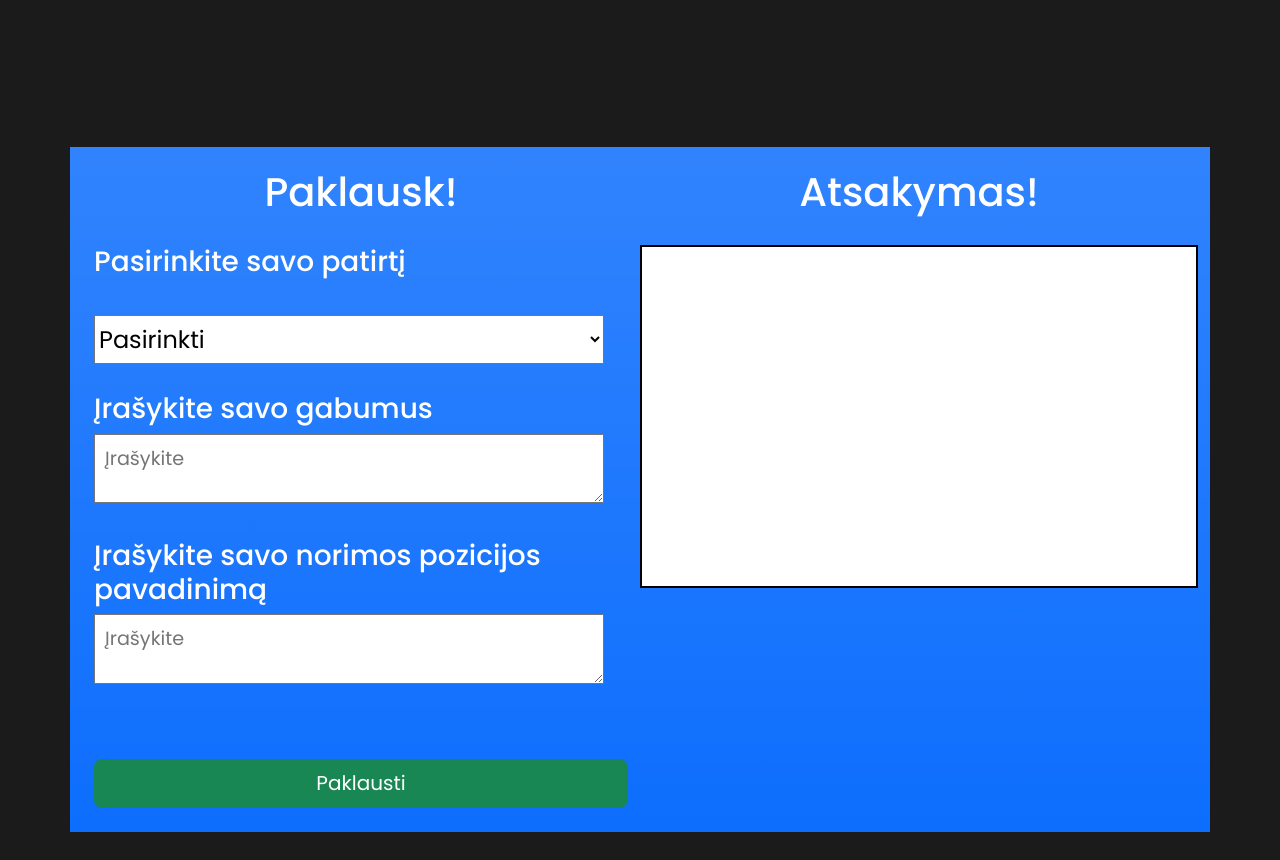
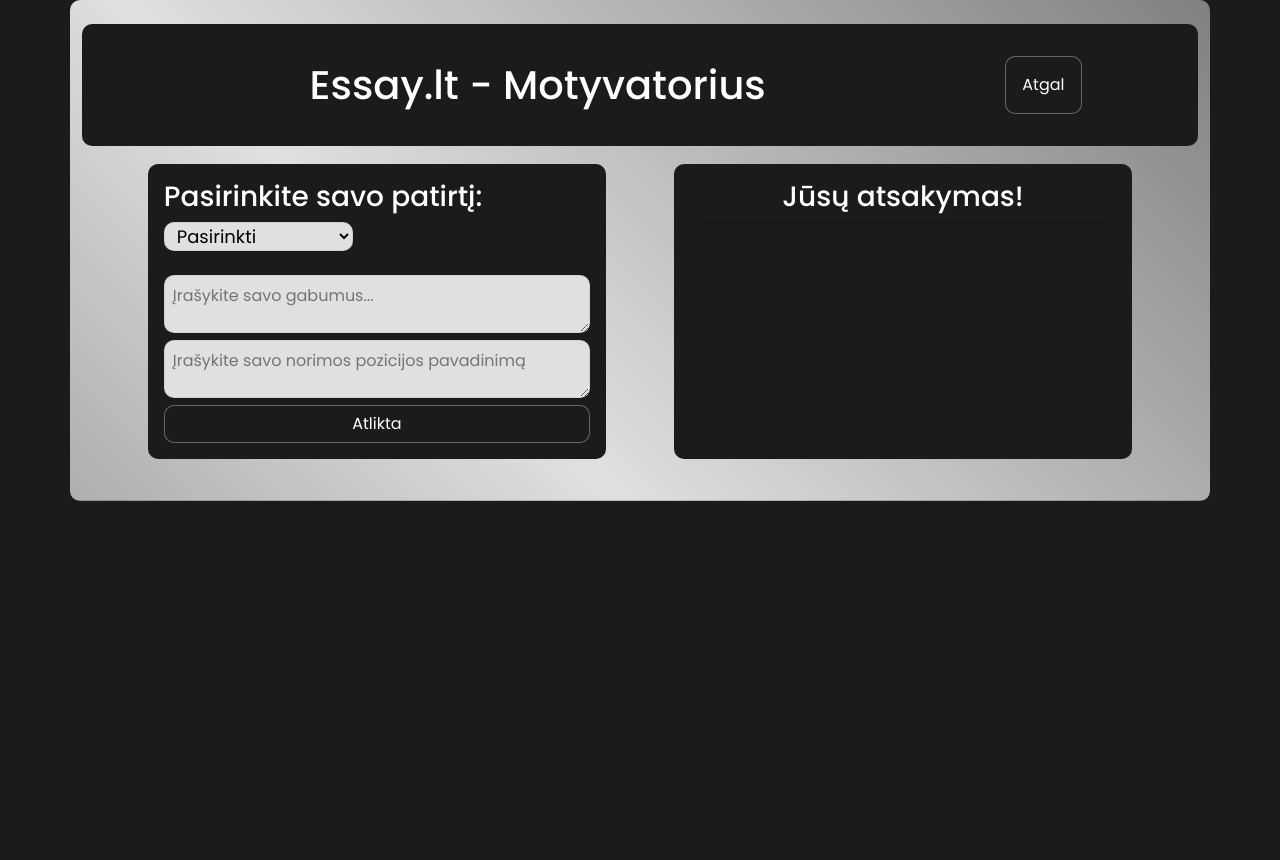
Before and after one commit to Erneeh/Essay-1, a Django app: page /motyvacinis/ in a window 1280 px wide. Shown: the part 120-980 px from the top of the page. Run offline with Django 3.2, Linux system fonts and the light colour scheme; some libraries are stand-ins or nearby versions.

Commit message:
COMPLETED

```diff
--- a/Projektas/myapp/templates/motyvacinis.html
+++ b/Projektas/myapp/templates/motyvacinis.html
@@ -7,83 +7,55 @@
     <meta name="viewport" content="width=device-width, initial-scale=1.0">
     <title>Chatbot - Essay.lt</title>
     {% load static %}
-    <link rel="stylesheet" href="{% static 'css/chatbot.css' %}">
+    <link rel="stylesheet" href="{% static 'css/rasiniai.css' %}">
     {% load bootstrap5 %}
     {% bootstrap_css %}
     {% bootstrap_javascript %}
 </head>
 <body>
-    <div class="kunas">
-        <div class="container isorinis-konteineris bg-primary bg-gradient">
-            <div class="container konteineris">
-                <div class="row row-cols-1 row-cols-sm-1 row-cols-md-1 row-cols-lg-2 isorinis-row-konteineris" >
-                    <div class="col container inner-konteineris">
-                        <div class="row row-konteineris">
-                            <div class="col-12 title-container">
-                                <h1>Paklausk!</h1>
-                            </div>
+    <main>
+        <div class="container-fluid konteineris">
+            <div class="container deze-forma p-4">
+                <div class="row deze-headeris-background">
+                    <div class="row row-cols-1 row-cols-sm-2 row-cols-md-2 row-cols-lg-2 deze-headeris p-3">
+                        <div class="col-9 col-lg-10 col-md-10 col-sm-9 headerio-title p-3">
+                            <h1 class="w-100">Essay.lt - Motyvatorius</h1>
                         </div>
+                        <div class="col-3 col-lg-2 col-md-2 col-sm-3 headerio-mygtukas-atgal p-3">
+                            <a href="{% url 'services' %}"><button class="p-3">Atgal</button></a>
+                        </div>
+                    </div>
+                </div>
+                <div class="row row-cols-1 row-cols-sm-1 row-cols-md-1 row-cols-lg-2 deze-input-output p-2 justify-content-evenly ">
+                    <div class="col col-lg-5 deze-inputas p-3">
                         <form method="POST">
                         {% csrf_token %}
-                        <div class="row row-konteineris">
-                            <div class="col-12 row input-container1-motyvacinis">
-                                <div class="col-12 input-container1-label">
-                                    <label for="dalykas1" class="dalykas"><h3>Pasirinkite savo patirtį</h3></label>
-                                </div>
-                                <div class="col-12 input-container1-select">
-                                    <select class="w-100" id="dalykas1" required name="user_input">
-                                        <option value="" disabled selected="selected">Pasirinkti</option>
-                                        <option value="Matematika">0-1 metų patirtis</option>
-                                        <option value="Fizika">1-3 metų patirtis</option>
-                                        <option value="Chemija">3+ metai patirties</option>
-                                    </select>
-                                </div>
-                            </div>
-                            <div class="col-12 row input-container1-motyvacinis">
-                                <div class="col-12 input-container1-label">
-                                    <label for="dalykas2" class="dalykas"><h3>Įrašykite savo gabumus</h3></label>
-                                    <textarea class="w-100" type="text" required name="user_input2" placeholder="Įrašykite"></textarea>
-                                </div>
-                            </div>
-                            <div class="col-12 row input-container1-motyvacinis">
-                                <div class="col-12 input-container1-label">
-                                    <label for="dalykas3" required class="dalykas"><h3>Įrašykite savo norimos pozicijos pavadinimą</h3></label>
-                                </div>
-                                <div class="col-12 input-container1-select">
-                                    <div class="col-12 input-container1-label">
-                                    <textarea class="w-100" type="text" required name="user_input3" placeholder="Įrašykite"></textarea>
-                                </div>
-                                </div>
-                            </div>
-                        </div>
+                        <h3>Pasirinkite savo patirtį:</h3>
+                        <select class="btn-sm" id="dalykas1" required name="user_input">
+                            <option value="" disabled selected="selected">Pasirinkti</option>
+                            <option value="Matematika">0-1 metų patirtis</option>
+                            <option value="Fizika">1-3 metų patirtis</option>
+                            <option value="Chemija">3+ metai patirties</option>
+                        </select>
                         <br>
                         <br>
-                        <div class="row row-konteineris">
-                            <div class="col-12 button-container">
-                                <button type="submit" class="btn btn-success w-100 btn-lg ">Paklausti</button>
-                            </div>
-                        </div>
-                    </form>
+                        <textarea class="w-100" type="text" required name="user_input2" placeholder="Įrašykite savo gabumus..."></textarea>
+                        <textarea class="w-100" type="text" required name="user_input3" placeholder="Įrašykite savo norimos pozicijos pavadinimą"></textarea>
+                        <button type="submit" class="btn w-100">Atlikta</button>
+                        </form>
                     </div>
-                    <div class="col container inner-konteineris">
-                        <div class="row row-konteineris">
-                            <div class="col-12 title-container">
-                                <h1>Atsakymas!</h1>
-                            </div>
-                        </div>
-                        <div class="row row-konteineris">
-                            <div class="col-12 output-container">
-                                    {% if response %}
-                                    {{ response|safe }}
-                                    {% endif %}
-                            </div>
-                        </div>
-
+                    <div class="col col-lg-5 deze-outputas  p-3">
+                        <h3>Jūsų atsakymas!</h3>
+                        <hr>
+                        <div class="outputas">
+                        {% if response %}
+                        {{ response|safe }}
+                        {% endif %}</div>
                     </div>
                 </div>
             </div>
         </div>
-    </div>
+    </main>
 </body>
 </html>
 {% endblock %}
--- a/Projektas/myapp/views.py
+++ b/Projektas/myapp/views.py
@@ -149,7 +149,7 @@
             )
             chatbot_response = response['choices'][0]['message']['content']
         else:
-            chatbot_response = "Prasau uzpildyti visus langelius"
+            chatbot_response = "Prašau užpildyti visus langelius"
 
     return render(request, "motyvacinis.html", {"response": chatbot_response})
 
@@ -183,7 +183,7 @@
         )
         chatbot_response = response['choices'][0]['message']['content']
     else:
-        chatbot_response = "Prasau uzpildyti visus langelius"
+        chatbot_response = "Prašau užpildyti visus langelius"
 
     return render(request, "testas.html", {"response": chatbot_response})
 
--- a/Projektas/staticfiles_build/static/css/rasiniai.css
+++ b/Projektas/staticfiles_build/static/css/rasiniai.css
@@ -90,19 +90,18 @@
 }
 
 .deze-inputas textarea {
-    min-height: 10vh;
+    min-height: 4vh;
     max-height: 30vh;
 }
 
-.testas {
-    min-height: 2vh;
-}
+
 .deze-inputas select {
     border-radius: 10px;
     border: 1px solid #cec8c8a8;
     color: black;
     background-color: #e0e0e0;
     padding-left: 8px;
+    font-size: large;
 }
 .deze-inputas select option {
     border-radius: 10px;
```
Also changed, not shown: Projektas/myapp/static/css/rasiniai.css (+3 -4 lines), Projektas/myapp/templates/paklausk.html (+28 -40 lines), Projektas/myapp/templates/testas.html (+7 -7 lines).
